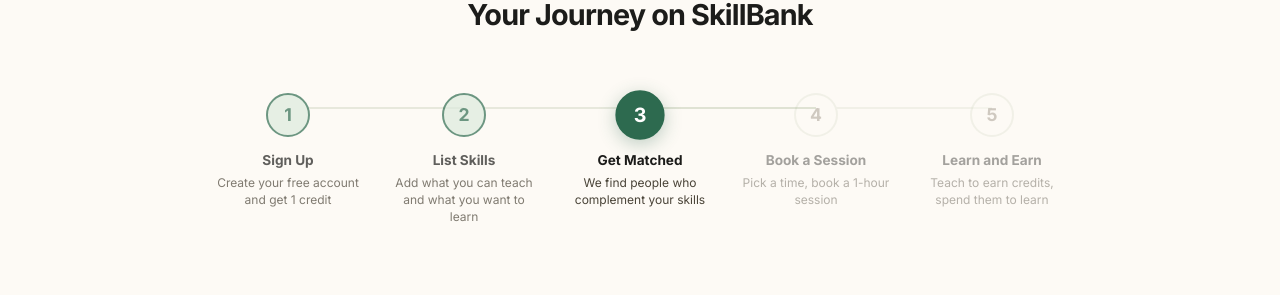
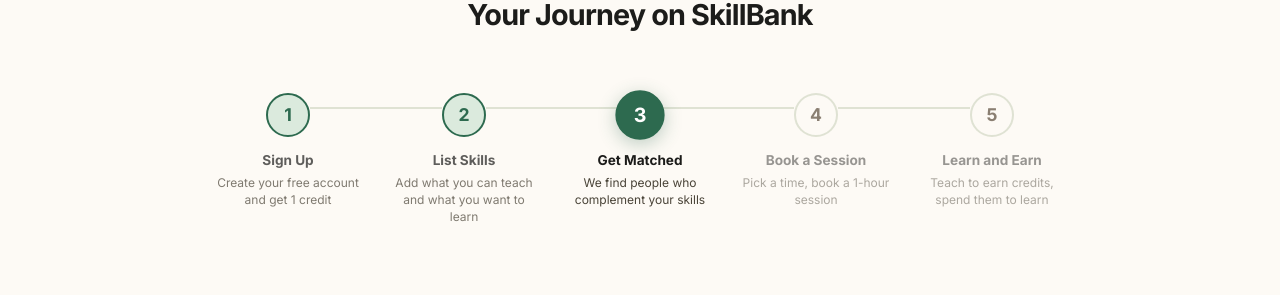
Before and after one commit to A8-8A/SkillBank, a React (Vite) app in the folder frontend/: page / in a window 1280 px wide. Shown: the part 762-1057 px from the top of the page. Built offline with nearby package versions, Linux system fonts and the light colour scheme; a web font is replaced by a local one.

Commit message:
Keep homepage flow connectors between circles

```diff
--- a/frontend/src/index.css
+++ b/frontend/src/index.css
@@ -870,13 +870,7 @@
 .home-flow-step {
   flex: 1; max-width: 180px; text-align: center;
   padding: 1.25rem 0.75rem; position: relative;
-  opacity: 0.4; transition: opacity .4s ease;
-}
-.home-flow-step.home-flow-active {
-  opacity: 1;
-}
-.home-flow-step.home-flow-done {
-  opacity: 0.7;
+  transition: color .4s ease;
 }
 .home-flow-icon {
   width: 44px; height: 44px; border-radius: 50%;
@@ -896,12 +890,23 @@
   color: var(--color-primary, #2d6a4f);
 }
 .home-flow-connector {
-  position: absolute; top: 34px; right: -50%; width: 100%; height: 2px;
-  background: var(--border); z-index: 1;
+  position: absolute; top: 34px; left: calc(50% + 22px);
+  width: calc(100% - 44px); height: 2px;
+  background: var(--border); z-index: 0;
 }
 .home-flow-step:last-child .home-flow-connector { display: none; }
-.home-flow-step h4 { font-size: 0.85rem; margin: 0 0 0.25rem; color: var(--text); }
-.home-flow-step p { font-size: 0.75rem; color: var(--text-secondary); margin: 0; line-height: 1.4; }
+.home-flow-step h4 {
+  font-size: 0.85rem; margin: 0 0 0.25rem; color: var(--text);
+  opacity: 0.45; transition: opacity .4s ease;
+}
+.home-flow-step p {
+  font-size: 0.75rem; color: var(--text-secondary); margin: 0; line-height: 1.4;
+  opacity: 0.45; transition: opacity .4s ease;
+}
+.home-flow-active h4,
+.home-flow-active p { opacity: 1; }
+.home-flow-done h4,
+.home-flow-done p { opacity: 0.7; }
 
 /* ── Credit Cycle ─────────────────────────────────────────────────── */
 .home-credit-cycle {
```
